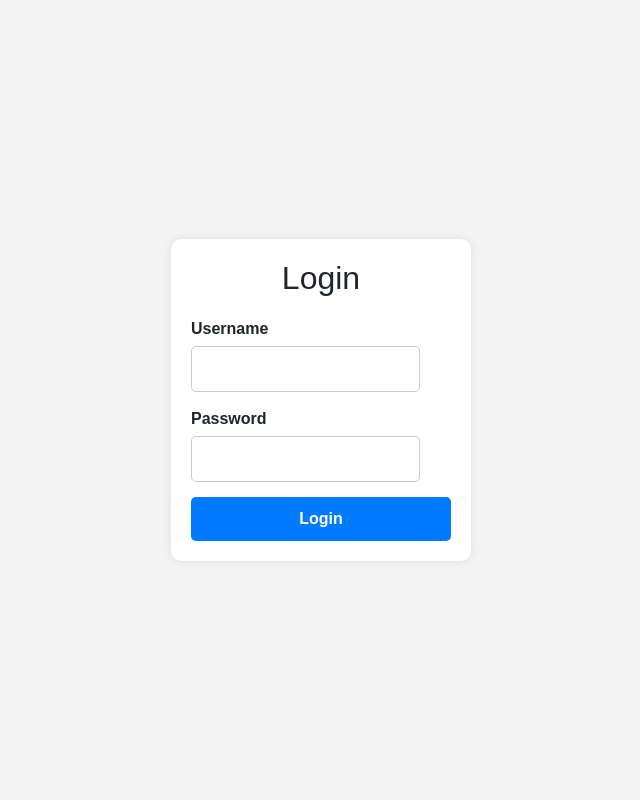
After one commit to Squ1dward/DjangoDungeon-s, a Django app: page /login/ in a window 1280 px wide. The commit adds this page. Shown: the whole page, without its empty margins (319-959 px from the left). Run offline with Django 5.2, Linux system fonts and the light colour scheme.

Commit message:
add new components

```diff
--- a/DjangoDungeons/settings.py
+++ b/DjangoDungeons/settings.py
@@ -106,9 +106,9 @@ AUTH_PASSWORD_VALIDATORS = [
 # Internationalization
 # https://docs.djangoproject.com/en/5.1/topics/i18n/
 
-LANGUAGE_CODE = 'en-us'
+LANGUAGE_CODE = 'de-de'
 
-TIME_ZONE = 'UTC'
+TIME_ZONE = 'CET'
 
 USE_I18N = True
 
--- /dev/null
+++ b/main/forms.py
@@ -0,0 +1,8 @@
+from django import forms
+
+class LoginForm(forms.Form):
+    username = forms.CharField()
+    password = forms.CharField(widget=forms.PasswordInput)
+
+class ChatForm(forms.Form):
+    text_field = forms.CharField(widget=forms.Textarea(attrs={'class':'form-control chat-input','placeholder':'What do you want to do?'}), required=True, )
--- a/main/models.py
+++ b/main/models.py
@@ -67,12 +67,12 @@ class CharacterWeapon(models.Model):
     weapon = models.ForeignKey(Weapon, on_delete=models.CASCADE)
 
 class ChatProfile(models.Model):
-    id = models.BigIntegerField(primary_key=True,auto_created=True)
+    id = models.BigAutoField(primary_key=True)
     creationDate = models.DateTimeField()
     createdBy = models.ForeignKey(User, on_delete=models.CASCADE)
 
 class ChatMessage(models.Model):
-    id = models.BigIntegerField(primary_key=True,auto_created=True)
+    id = models.BigAutoField(primary_key=True)
     profileId = models.ForeignKey(ChatProfile, on_delete=models.CASCADE)
     userId = models.ForeignKey(User, on_delete=models.CASCADE)
     message = models.TextField()
--- /dev/null
+++ b/main/templates/main/login_view.html
@@ -0,0 +1,88 @@
+<!DOCTYPE html>
+<html lang="en">
+<head>
+    <meta charset="UTF-8">
+    <meta name="viewport" content="width=device-width, initial-scale=1.0">
+    <link href="https://cdn.jsdelivr.net/npm/bootstrap@5.3.3/dist/css/bootstrap.min.css" rel="stylesheet" integrity="sha384-QWTKZyjpPEjISv5WaRU9OFeRpok6YctnYmDr5pNlyT2bRjXh0JMhjY6hW+ALEwIH" crossorigin="anonymous">
+    <title>Login</title>
+    <style>
+        body {
+            font-family: Arial, sans-serif;
+            background-color: #f4f4f4;
+            display: flex;
+            justify-content: center;
+            align-items: center;
+            height: 100vh;
+        }
+        .login-container {
+            background-color: white;
+            padding: 20px;
+            border-radius: 10px;
+            box-shadow: 0 0 10px rgba(0, 0, 0, 0.1);
+            width: 300px;
+        }
+        .login-container h2 {
+            margin-bottom: 20px;
+            text-align: center;
+        }
+        .login-container form {
+            display: flex;
+            flex-direction: column;
+        }
+        .login-container form .form-field {
+            margin-bottom: 15px;
+        }
+        .login-container form .form-field label {
+            margin-bottom: 5px;
+            font-weight: bold;
+        }
+        .login-container form .form-field input {
+            padding: 10px;
+            border: 1px solid #ccc;
+            border-radius: 5px;
+        }
+        .login-container form .error-message {
+            color: red;
+            margin-bottom: 15px;
+        }
+        .login-container form button {
+            padding: 10px;
+            border: none;
+            border-radius: 5px;
+            background-color: #007bff;
+            color: white;
+            font-weight: bold;
+            cursor: pointer;
+        }
+        .login-container form button:hover {
+            background-color: #0056b3;
+        }
+    </style>
+</head>
+<body>
+    <div class="login-container">
+        <h2>Login</h2>
+        <form method="post">
+            {% csrf_token %}
+            {% if error_message %}
+                <div class="alert alert-danger" role="alert">
+                    <svg xmlns="http://www.w3.org/2000/svg" width="16" height="16" fill="currentColor" class="bi bi-exclamation-triangle" viewBox="0 0 16 16">
+                      <path d="M7.938 2.016A.13.13 0 0 1 8.002 2a.13.13 0 0 1 .063.016.15.15 0 0 1 .054.057l6.857 11.667c.036.06.035.124.002.183a.2.2 0 0 1-.054.06.1.1 0 0 1-.066.017H1.146a.1.1 0 0 1-.066-.017.2.2 0 0 1-.054-.06.18.18 0 0 1 .002-.183L7.884 2.073a.15.15 0 0 1 .054-.057m1.044-.45a1.13 1.13 0 0 0-1.96 0L.165 13.233c-.457.778.091 1.767.98 1.767h13.713c.889 0 1.438-.99.98-1.767z"/>
+                      <path d="M7.002 12a1 1 0 1 1 2 0 1 1 0 0 1-2 0M7.1 5.995a.905.905 0 1 1 1.8 0l-.35 3.507a.552.552 0 0 1-1.1 0z"/>
+                    </svg>
+                    {{ error_message }}
+                </div>
+            {% endif %}
+            <div class="form-field">
+                <label for="username">Username</label>
+                {{ form.username }}
+            </div>
+            <div class="form-field">
+                <label for="password">Password</label>
+                {{ form.password }}
+            </div>
+            <button type="submit">Login</button>
+        </form>
+    </div>
+</body>
+</html>
--- a/main/templates/main/login.html
+++ b/main/templates/main/logout_view.html
@@ -2,7 +2,7 @@
 <html lang="en">
 <head>
     <meta charset="UTF-8">
-    <title>Title</title>
+    <title>Logout</title>
 </head>
 <body>
 
--- a/main/urls.py
+++ b/main/urls.py
@@ -5,4 +5,7 @@ from . import views
 urlpatterns = [
     path("", views.index, name="index"),
     path("stats/", views.stats, name="stats"),
+    path('login/', views.login_view, name='login'),
+    path('logout/', views.logout_view, name='logout'),
+    path('delete_chat_view/', views.delete_chat_view, name='delete_chat_view'),
 ]
--- a/main/views.py
+++ b/main/views.py
@@ -1,7 +1,11 @@
 from django.shortcuts import render, redirect
 from django.http import HttpResponse
 from django.template import loader
-from .models import User, ChatProfile, ChatMessage, Chat
+from django.utils import timezone
+
+from .models import User, ChatProfile, ChatMessage
+from django.contrib.auth import authenticate, login, logout
+from .forms import LoginForm, ChatForm
 
 from django.views.generic import TemplateView
 
@@ -11,13 +15,38 @@ from django.views.generic import TemplateView
 def index(request):
     messages_dict = {}
     model = User.objects.all()
+    chat_profile = None
+    chat_messages = None
     template = loader.get_template("main/index.html")
     context = {}
     if request.user.is_authenticated:
         chat_profile = ChatProfile.objects.get(createdBy=request.user.id)
         chat_messages = ChatMessage.objects.filter(profileId=chat_profile.id).values()
+    if request.method == 'POST':
+        form = ChatForm(request.POST)
+        if form.is_valid():
+            # Get message sended by player
+            message = form.cleaned_data['text_field']
+            chat_message = ChatMessage(profileId=chat_profile, userId_id=request.user.id, message=message, postDate=timezone.now())
+            chat_message.save()
+            # TODO: Armin soll hier seinem GPT-Prompt coden. Der Antwort unter chat_message_from_gpt -> message='{{Hier dein GPT-Antwort eingeben}}' implementieren
+            # -> Get response from GPT
+            #response_from_gpt = '{{Hier dein GPT-Antwort eingeben}}'
+            #chat_message_from_gpt = ChatMessage(profileId=chat_profile.id, userId_id=0, message=response_from_gpt, postDate=timezone.now())
+            #chat_message_from_gpt.save()
+            chat_profile = ChatProfile.objects.get(createdBy=request.user.id)
+            chat_messages = ChatMessage.objects.filter(profileId=chat_profile.id).values()
+            messages_dict = {
+                'messages': chat_messages,
+                'form': form
+            }
+            form = ChatForm()
+            return HttpResponse(template.render(messages_dict, request))
+    else:
+        form = ChatForm()
         messages_dict = {
             'messages': chat_messages,
+            'form': form
         }
     return HttpResponse(template.render(messages_dict, request))
 
@@ -26,3 +55,35 @@ def stats(request):
     template = loader.get_template("main/stats.html")
     context = {}
     return HttpResponse(template.render(context, request))
+
+
+def login_view(request):
+    error_message = None
+    if request.method == 'POST':
+        form = LoginForm(request.POST)
+        if form.is_valid():
+            username = form.cleaned_data['username']
+            password = form.cleaned_data['password']
+            user = authenticate(request, username=username, password=password)
+            if user is not None:
+                login(request, user)
+                return redirect('/')  # Redirect to a homepage or other page
+            else:
+                error_message = 'Benutzername oder Password ist falsch!'
+    else:
+        form = LoginForm()
+
+    return render(request, 'main/login_view.html', {'form': form, 'error_message': error_message})
+
+def logout_view(request):
+    logout(request)
+    return redirect('/')
+
+def delete_chat_view(request):
+    chat_profile = ChatProfile.objects.get(createdBy=request.user.id)
+    chat_messages = ChatMessage.objects.filter(profileId=chat_profile.id)
+    for chat_message in chat_messages:
+        chat_message.delete()
+    chat_message = ChatMessage(profileId=chat_profile, userId=User.objects.get(id=0), message="You need to save the village from evil goblins, they choose you as the only one goblin-hunter. You need to defeat the goblin-chief. Do you want to join the adventure?", postDate=timezone.now())
+    chat_message.save()
+    return redirect('/')
```
Also changed, not shown: main/templates/main/index.html (+34 -6 lines), db.sqlite3, main/migrations/0007_alter_chatmessage_id_alter_chatprofile_id.py (added).
